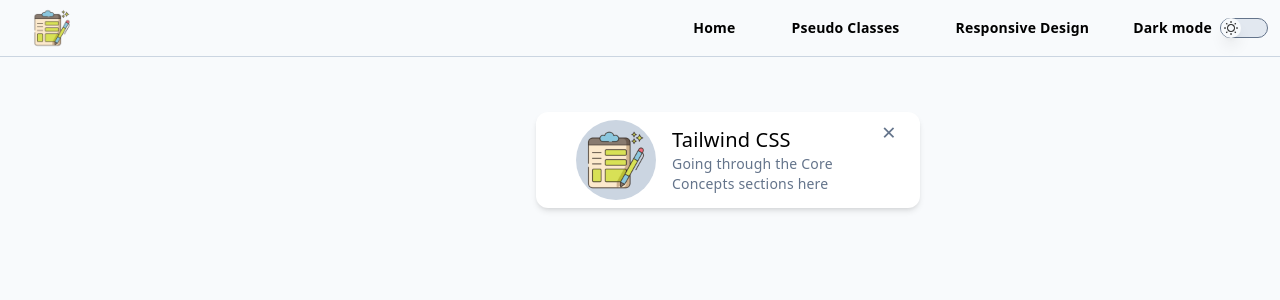
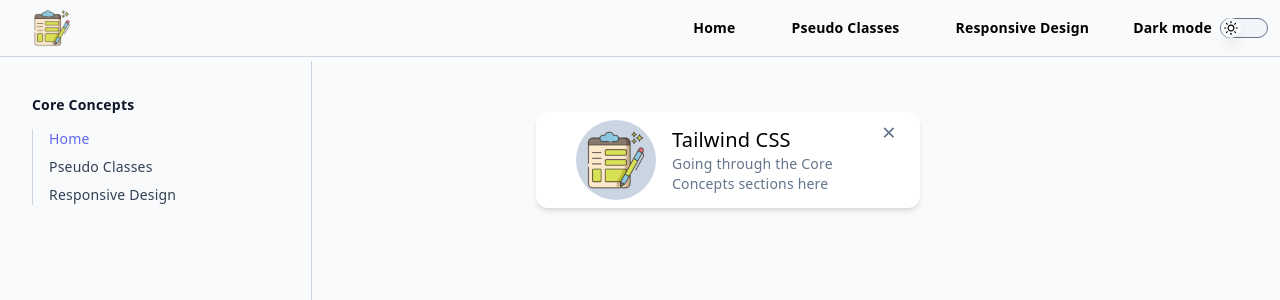
Before and after one commit to mflavin/v3tw, a Vue app: page / in a window 1280 px wide. Shown: the top 300 px of the page. Built offline with nearby package versions, Linux system fonts and the light colour scheme.

Commit message:
Update icons and sidebar z index

```diff
--- a/src/components/SideBar.vue
+++ b/src/components/SideBar.vue
@@ -58,7 +58,12 @@
       duration-300
       ease-in-out
       dark:border-slate-700 dark:bg-slate-800
+      lg:z-10
+      lg:mt-0
       lg:block
+      lg:translate-x-0
+      lg:bg-transparent
+      lg:dark:bg-transparent
     "
     :class="{ 'top-0 -translate-x-[0px]': menu }"
   >
--- a/src/components/TopBar/DarkModeSwitch.vue
+++ b/src/components/TopBar/DarkModeSwitch.vue
@@ -1,5 +1,9 @@
 <template>
-  <div v-on="$attrs" class="flex cursor-pointer" @click="toggleDarkMode()">
+  <div
+    v-on="$attrs"
+    class="flex cursor-pointer select-none"
+    @click="toggleDarkMode()"
+  >
     <div
       class="
         whitespace-nowrap
@@ -22,7 +26,7 @@
         items-center
         rounded-full
         border border-slate-500
-        bg-slate-200
+        bg-slate-100
         hover:border-slate-700
         dark:bg-slate-600 dark:hover:border-slate-300
       "
@@ -43,18 +47,8 @@
           dark:translate-x-7 dark:bg-black
         "
       >
-        <img
-          v-if="isDark"
-          class="h-3.5 w-3.5 rounded-full"
-          src="/img/icons/moon-white-24.png"
-          alt="Logo"
-        />
-        <img
-          v-else
-          class="h-3.5 w-3.5 rounded-full"
-          src="/img/icons/sun-black-24.png"
-          alt="Logo"
-        />
+        <IconMoon class="h-3.5 w-3.5 rounded-full text-white" v-if="isDark" />
+        <IconSun class="h-3.5 w-3.5 rounded-full" v-else />
       </div>
     </div>
   </div>
@@ -63,9 +57,11 @@
 <script>
 import { mapState, mapActions } from 'pinia';
 import { darkmode } from '@/stores/darkmode';
+import { IconSun, IconMoon } from '@/components/icons';
 
 export default {
   name: 'DarkModeSwitch',
+  components: { IconSun, IconMoon },
   created() {
     this.updateDarkMode();
   },
--- a/src/components/TopBar/TopBar.vue
+++ b/src/components/TopBar/TopBar.vue
@@ -25,11 +25,13 @@
       "
     >
       <li class="lg:w-full">
-        <img
-          class="my-2 ml-8 w-10"
-          src="/img/icons/android-chrome-192x192.png"
-          alt="Logo"
-        />
+        <a href="/" class="transition duration-300 hover:opacity-75">
+          <img
+            class="my-2 ml-8 w-10"
+            src="/img/icons/android-chrome-192x192.png"
+            alt="Logo"
+          />
+        </a>
       </li>
       <!-- Show mobile menu button until small viewport -->
       <li class="my-2 mr-8 lg:hidden">
--- /dev/null
+++ b/src/components/icons/IconClose.vue
@@ -0,0 +1,14 @@
+<template>
+  <svg
+    class="h-6 w-6"
+    fill="currentColor"
+    viewBox="0 0 20 20"
+    xmlns="http://www.w3.org/2000/svg"
+  >
+    <path
+      fill-rule="evenodd"
+      d="M4.293 4.293a1 1 0 011.414 0L10 8.586l4.293-4.293a1 1 0 111.414 1.414L11.414 10l4.293 4.293a1 1 0 01-1.414 1.414L10 11.414l-4.293 4.293a1 1 0 01-1.414-1.414L8.586 10 4.293 5.707a1 1 0 010-1.414z"
+      clip-rule="evenodd"
+    ></path>
+  </svg>
+</template>
--- a/src/components/icons/IconMenu.vue
+++ b/src/components/icons/IconMenu.vue
@@ -12,17 +12,5 @@
         clip-rule="evenodd"
       ></path>
     </svg>
-    <svg
-      class="hidden h-6 w-6"
-      fill="currentColor"
-      viewBox="0 0 20 20"
-      xmlns="http://www.w3.org/2000/svg"
-    >
-      <path
-        fill-rule="evenodd"
-        d="M4.293 4.293a1 1 0 011.414 0L10 8.586l4.293-4.293a1 1 0 111.414 1.414L11.414 10l4.293 4.293a1 1 0 01-1.414 1.414L10 11.414l-4.293 4.293a1 1 0 01-1.414-1.414L8.586 10 4.293 5.707a1 1 0 010-1.414z"
-        clip-rule="evenodd"
-      ></path>
-    </svg>
   </div>
 </template>
--- /dev/null
+++ b/src/components/icons/IconMoon.vue
@@ -0,0 +1,15 @@
+<template>
+  <svg
+    class="transition-none"
+    fill="currentColor"
+    xmlns="http://www.w3.org/2000/svg"
+    aria-hidden="true"
+    focusable="false"
+    viewBox="0 0 24 24"
+  >
+    <path
+      class="transition-none"
+      d="M12.1,22c-0.3,0-0.6,0-0.9,0c-5.5-0.5-9.5-5.4-9-10.9c0.4-4.8,4.2-8.6,9-9c0.4,0,0.8,0.2,1,0.5c0.2,0.3,0.2,0.8-0.1,1.1c-2,2.7-1.4,6.4,1.3,8.4c2.1,1.6,5,1.6,7.1,0c0.3-0.2,0.7-0.3,1.1-0.1c0.3,0.2,0.5,0.6,0.5,1c-0.2,2.7-1.5,5.1-3.6,6.8C16.6,21.2,14.4,22,12.1,22zM9.3,4.4c-2.9,1-5,3.6-5.2,6.8c-0.4,4.4,2.8,8.3,7.2,8.7c2.1,0.2,4.2-0.4,5.8-1.8c1.1-0.9,1.9-2.1,2.4-3.4c-2.5,0.9-5.3,0.5-7.5-1.1C9.2,11.4,8.1,7.7,9.3,4.4z"
+    ></path>
+  </svg>
+</template>
--- /dev/null
+++ b/src/components/icons/IconSun.vue
@@ -0,0 +1,47 @@
+<template>
+  <svg
+    class="transition-none"
+    fill="currentColor"
+    xmlns="http://www.w3.org/2000/svg"
+    aria-hidden="true"
+    focusable="false"
+    viewBox="0 0 24 24"
+  >
+    <path
+      class="transition-none"
+      d="M12,18c-3.3,0-6-2.7-6-6s2.7-6,6-6s6,2.7,6,6S15.3,18,12,18zM12,8c-2.2,0-4,1.8-4,4c0,2.2,1.8,4,4,4c2.2,0,4-1.8,4-4C16,9.8,14.2,8,12,8z"
+    ></path>
+    <path
+      class="transition-none"
+      d="M12,4c-0.6,0-1-0.4-1-1V1c0-0.6,0.4-1,1-1s1,0.4,1,1v2C13,3.6,12.6,4,12,4z"
+    ></path>
+    <path
+      class="transition-none"
+      d="M12,24c-0.6,0-1-0.4-1-1v-2c0-0.6,0.4-1,1-1s1,0.4,1,1v2C13,23.6,12.6,24,12,24z"
+    ></path>
+    <path
+      class="transition-none"
+      d="M5.6,6.6c-0.3,0-0.5-0.1-0.7-0.3L3.5,4.9c-0.4-0.4-0.4-1,0-1.4s1-0.4,1.4,0l1.4,1.4c0.4,0.4,0.4,1,0,1.4C6.2,6.5,5.9,6.6,5.6,6.6z"
+    ></path>
+    <path
+      class="transition-none"
+      d="M19.8,20.8c-0.3,0-0.5-0.1-0.7-0.3l-1.4-1.4c-0.4-0.4-0.4-1,0-1.4s1-0.4,1.4,0l1.4,1.4c0.4,0.4,0.4,1,0,1.4C20.3,20.7,20,20.8,19.8,20.8z"
+    ></path>
+    <path
+      class="transition-none"
+      d="M3,13H1c-0.6,0-1-0.4-1-1s0.4-1,1-1h2c0.6,0,1,0.4,1,1S3.6,13,3,13z"
+    ></path>
+    <path
+      class="transition-none"
+      d="M23,13h-2c-0.6,0-1-0.4-1-1s0.4-1,1-1h2c0.6,0,1,0.4,1,1S23.6,13,23,13z"
+    ></path>
+    <path
+      class="transition-none"
+      d="M4.2,20.8c-0.3,0-0.5-0.1-0.7-0.3c-0.4-0.4-0.4-1,0-1.4l1.4-1.4c0.4-0.4,1-0.4,1.4,0s0.4,1,0,1.4l-1.4,1.4C4.7,20.7,4.5,20.8,4.2,20.8z"
+    ></path>
+    <path
+      class="transition-none"
+      d="M18.4,6.6c-0.3,0-0.5-0.1-0.7-0.3c-0.4-0.4-0.4-1,0-1.4l1.4-1.4c0.4-0.4,1-0.4,1.4,0s0.4,1,0,1.4l-1.4,1.4C18.9,6.5,18.6,6.6,18.4,6.6z"
+    ></path>
+  </svg>
+</template>
--- /dev/null
+++ b/src/components/icons/index.js
@@ -0,0 +1,7 @@
+import IconClose from './IconClose.vue';
+import IconMenu from './IconMenu.vue';
+import IconMoon from './IconMoon.vue';
+import IconSettings from './IconSettings.vue';
+import IconSun from './IconSun.vue';
+
+export { IconClose, IconMenu, IconMoon, IconSettings, IconSun };
```
